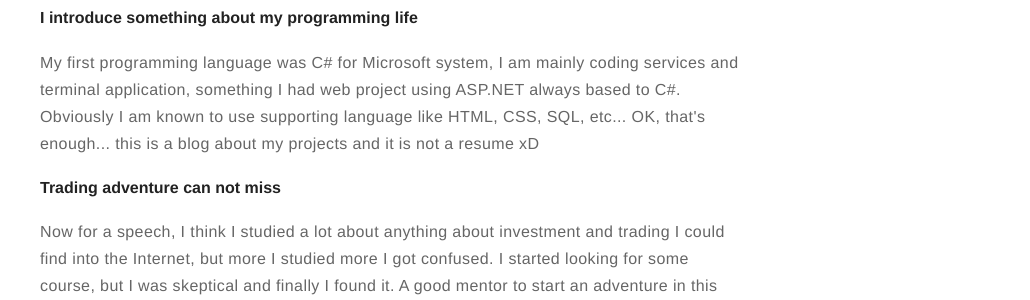
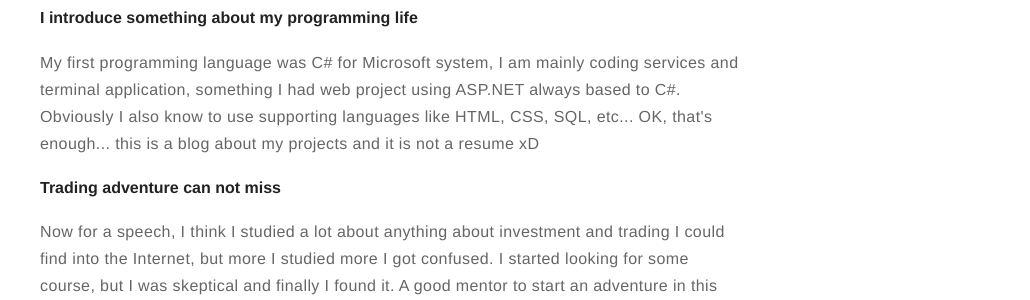
Before and after one commit to mrj-blog/mrj-blog.github.io, a Jekyll site: the page built from about.md, in a window 1280 px wide. Shown: the part 929-1229 px from the top of the page, without its empty margins (250-1280 px from the left). Built offline with Jekyll 4.4.1, drawn with Linux system fonts in a browser that asks for light colours.

Commit message:
update 1111

```diff
--- a/_posts/projects/2021-02-01-mastering-cybersecurity.markdown
+++ b/_posts/projects/2021-02-01-mastering-cybersecurity.markdown
@@ -1,5 +1,5 @@
 ---
-title: ":computer: Mastering Cyber Security"
+title: "Mastering Cyber Security - In Progress"
 layout: post
 date: 2021-02-01 00:00
 tag:
--- a/about.md
+++ b/about.md
@@ -29,7 +29,7 @@ layout: page
 <h4>I introduce something about my programming life</h4>
 <p>
     My first programming language was C# for Microsoft system, I am mainly coding services and terminal application,
-    something I had web project using ASP.NET always based to C#. Obviously I am known to use supporting language like
+    something I had web project using ASP.NET always based to C#. Obviously I also know to use supporting languages like
     HTML, CSS, SQL, etc...
     OK, that's enough... this is a blog about my projects and it is not a resume xD
 </p>
```
Also changed, not shown: README.md.
